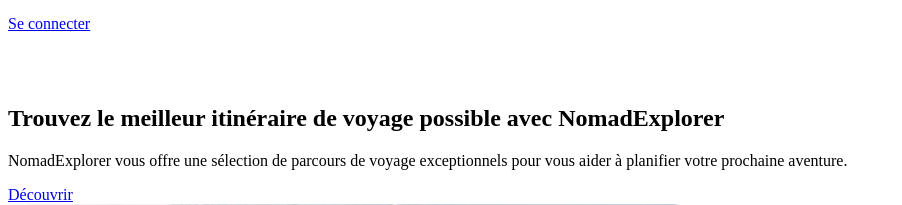
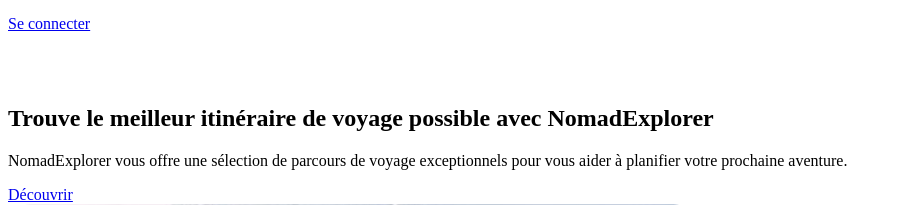
Before and after one commit to Eloick-Iforce/nomadexplorer, a Symfony app: template templates/home.html.twig in a window 1280 px wide. Shown: the part 434-639 px from the top of the page, without its empty margins (0-902 px from the left). Run offline with Twig, Linux system fonts and the light colour scheme; the template is opened without the code that fills it, so the values that code supplies are empty; some libraries are stand-ins or nearby versions.

Commit message:
feat: test deploy

```diff
--- a/templates/home.html.twig
+++ b/templates/home.html.twig
@@ -4,7 +4,7 @@
 		<div class="flex flex-col gap-x-6 gap-y-12 items-center lg:flex-row">
 			<div class="lg:w-6/12">
 				<h2 class="font-bold text-4xl md:leading-[55px] md:text-5xl">
-					Trouvez le meilleur itinéraire de voyage possible avec
+					Trouve le meilleur itinéraire de voyage possible avec
 					<span class="gradient">NomadExplorer</span>
 				</h2>
 				<p class="my-6 text-[#F7FAFC] max-w-[500px]">
```
